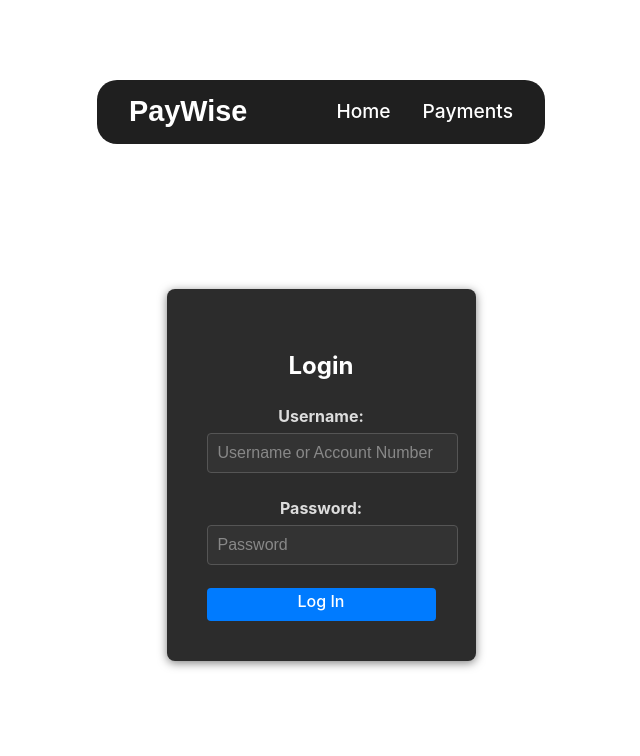
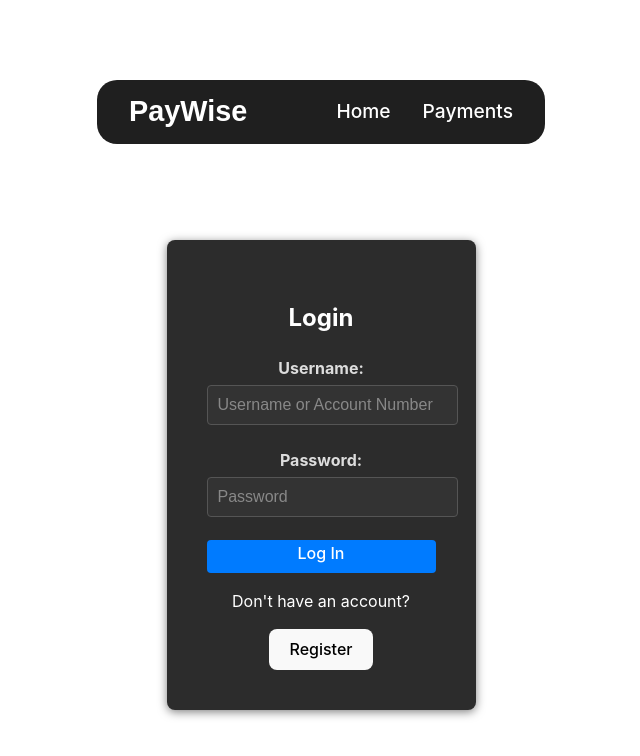
Before and after one commit to ST10072411/APDS7311POE, a React (Vite) app in the folder Frontend/vite-project/: page /login in a window 1280 px wide. Shown: the top 756 px of the page, without its empty margins (319-959 px from the left). Built offline with nearby package versions, Linux system fonts and the light colour scheme.

Commit message:
Added register button on login page

```diff
--- a/Frontend/vite-project/src/pages/Login.tsx
+++ b/Frontend/vite-project/src/pages/Login.tsx
@@ -64,6 +64,10 @@ const Login: React.FC = () => {
       // Redirect to dashboard or process login
     };*/
 
+    const handleRegisterClick = () => {
+      navigate("/register");
+    };
+
     return (
       <div className="login-container">
         <h2>Login</h2>
@@ -94,7 +98,15 @@ const Login: React.FC = () => {
         </form>
         {errorMessage && <p className="error">{errorMessage}</p>}
         {successMessage && <p className="success">{successMessage}</p>}
-            {/* Button to handle employee login for pt 3:
+
+        <div className="register-section">
+          <p>Don't have an account?</p>
+          <button type="button" onClick={handleRegisterClick} className="register-button">
+            Register
+          </button>
+        </div>
+
+        {/* Button to handle employee login for pt 3:
         <button type="button" onClick={handleEmployeeLoginClick}>
           Employee Login
         </button>*/}
```
